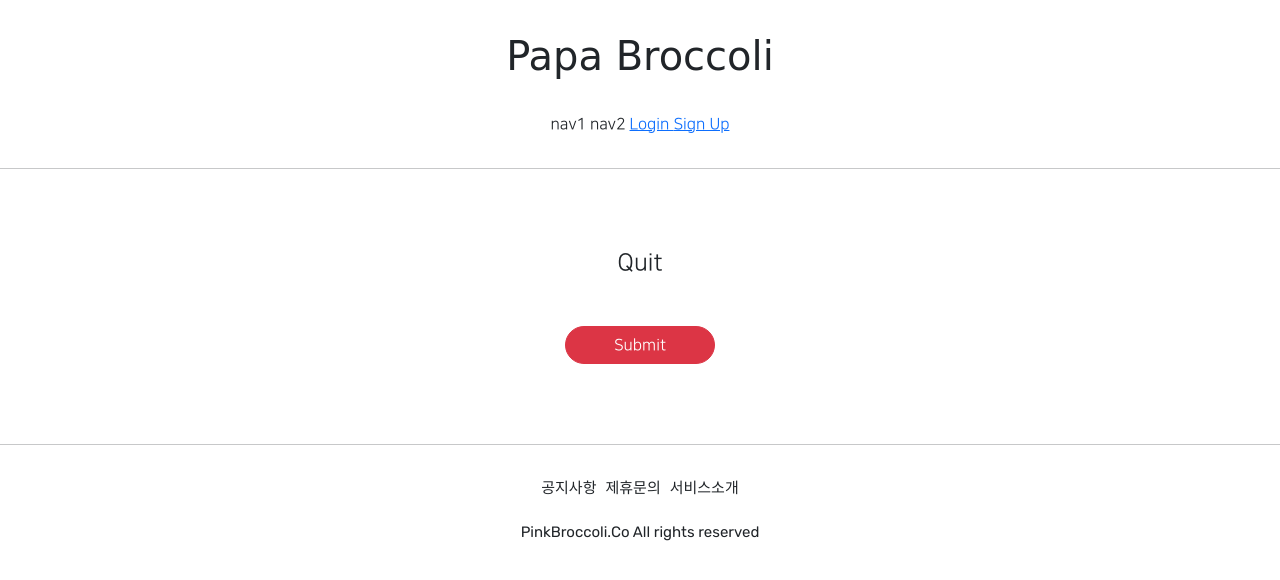
After one commit to Minseong-COLI/practice, a Django app: template accountapp2/templates/accountapp2/delete.html in a window 1280 px wide. The commit adds this page. Shown: the top 580 px of the page. Run offline with Django 3.2, Linux system fonts and the light colour scheme; the template is opened without the code that fills it, so the values that code supplies are empty; parts of the project's set-up code (start-up, migrations or seed data) failed here and were passed over; some libraries are stand-ins or nearby versions; some web fonts are replaced.

Commit message:
2021.07.19 commit_2

```diff
--- /dev/null
+++ b/accountapp2/templates/accountapp2/delete.html
@@ -0,0 +1,22 @@
+{% extends 'base.html' %}
+
+{% block content %}
+
+    <div class="text-center mw-500 m-auto">
+        <div class="m-5">
+            <h4>
+                Quit
+            </h4>
+        </div>
+        <div>
+            <form action="{% url 'accountapp2:create' %}" method="post">
+                {% csrf_token %}
+                <div class="m-5">
+                    <input type="submit" class="btn btn-danger rounded-pill px-5">
+                </div>
+            </form>
+        </div>
+    </div>
+
+
+{% endblock %}
--- a/accountapp2/templates/accountapp2/detail.html
+++ b/accountapp2/templates/accountapp2/detail.html
@@ -17,6 +17,11 @@
                 Update Info
             </a>
         </div>
+        <div>
+            <a href="{% url 'accountapp2:delete' pk=target_user.pk %}">
+                Quit
+            </a>
+        </div>
     </div>
 
 
--- a/accountapp2/urls.py
+++ b/accountapp2/urls.py
@@ -1,6 +1,6 @@
 from django.contrib.auth.views import LoginView, LogoutView
 from django.urls import path
-from accountapp2.views import hello_coli, AccountCreateView, AccountDetailView, AccountUpdateView
+from accountapp2.views import hello_coli, AccountCreateView, AccountDetailView, AccountUpdateView, AccountDeleteView
 
 app_name = 'accountapp2'
 
@@ -13,5 +13,6 @@ urlpatterns = [
 
     path('create/', AccountCreateView.as_view(), name='create'),  # as_view: 이 파이썬 내에서 정상적으로 사용할수있게 해줌
     path('detail/<int:pk>', AccountDetailView.as_view(), name='detail'),  # primary key를 가지고잇는 id를 가져온다 ?
-    path('update/<int:pk>', AccountUpdateView.as_view(), name='update')
+    path('update/<int:pk>', AccountUpdateView.as_view(), name='update'),
+    path('delete/<int:pk>', AccountDeleteView.as_view(), name='delete'),
 ]
```
Also changed, not shown: accountapp2/views.py (+8 -1 lines).
